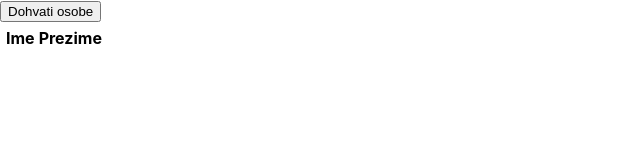
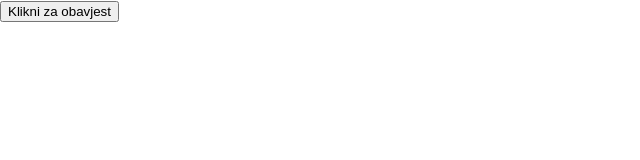
Before and after one commit to kristijan-perkovic96/Osnove-reacta, a React (Create React App) app in the folder osnove-react/: page / in a window 1280 px wide. Shown: the top 160 px of the page, without its empty margins (0-640 px from the left). Built offline with nearby package versions, Linux system fonts and the light colour scheme.

Commit message:
Dodan kod za lekciju kreiranja obavijesti.

```diff
--- a/osnove-react/package.json
+++ b/osnove-react/package.json
@@ -11,6 +11,7 @@
     "react-dom": "^17.0.2",
     "react-router-dom": "^5.2.0",
     "react-scripts": "4.0.3",
+    "react-toastify": "^7.0.3",
     "web-vitals": "^1.1.1"
   },
   "scripts": {
--- a/osnove-react/src/App.js
+++ b/osnove-react/src/App.js
@@ -1,14 +1,12 @@
-import PozivApi from "./components/api/PozivApi";
-import FunkcijskaForma from "./components/forma/FunkcijskaForma";
-import KlasnaForma from "./components/forma/KlasnaForma";
-import NavigacijaDrugiTip from "./components/navigacija/NavigacijaDrugiTip";
-import NavigacijaPrviTip from "./components/navigacija/NavigacijaPrviTip";
-import RoditeljskaKomponenta from "./components/roditeljdjete/RoditeljskaKomponenta";
+import { ToastContainer } from "react-toastify";
+import ObavjestKomponenta from "./components/obavjest/ObavjestKomponent";
 
+import 'react-toastify/dist/ReactToastify.css';
 function App() {
   return (
     <div className="App">
-     <PozivApi/>
+     <ObavjestKomponenta/>
+     <ToastContainer/>
     </div>
   );
 }
--- /dev/null
+++ b/osnove-react/src/components/obavjest/ObavjestKomponent.js
@@ -0,0 +1,32 @@
+import React, { Component } from 'react';
+import { toast } from 'react-toastify';
+
+class ObavjestKomponenta extends Component {
+
+    baciObavjest() {
+        toast.success('Succes',{
+            position:'bottom-right',
+            autoClose:8000,
+            pauseOnHover:false,
+            hideProgressBar:false,
+            closeOnClick:true
+        });
+        toast.error('Error',{
+            position:'bottom-right',
+            autoClose:false
+        });
+        toast.warn('Warning',{
+            position:'bottom-right',
+            pauseOnHover:true,
+            hideProgressBar:true,
+        });
+    }
+
+
+    render() {
+        return (
+            <button onClick={()=>this.baciObavjest()}>Klikni za obavjest</button>
+        );
+    }
+}
+export default ObavjestKomponenta;
```
Also changed, not shown: 1 other file (tests, documents, lock files or other folders).
